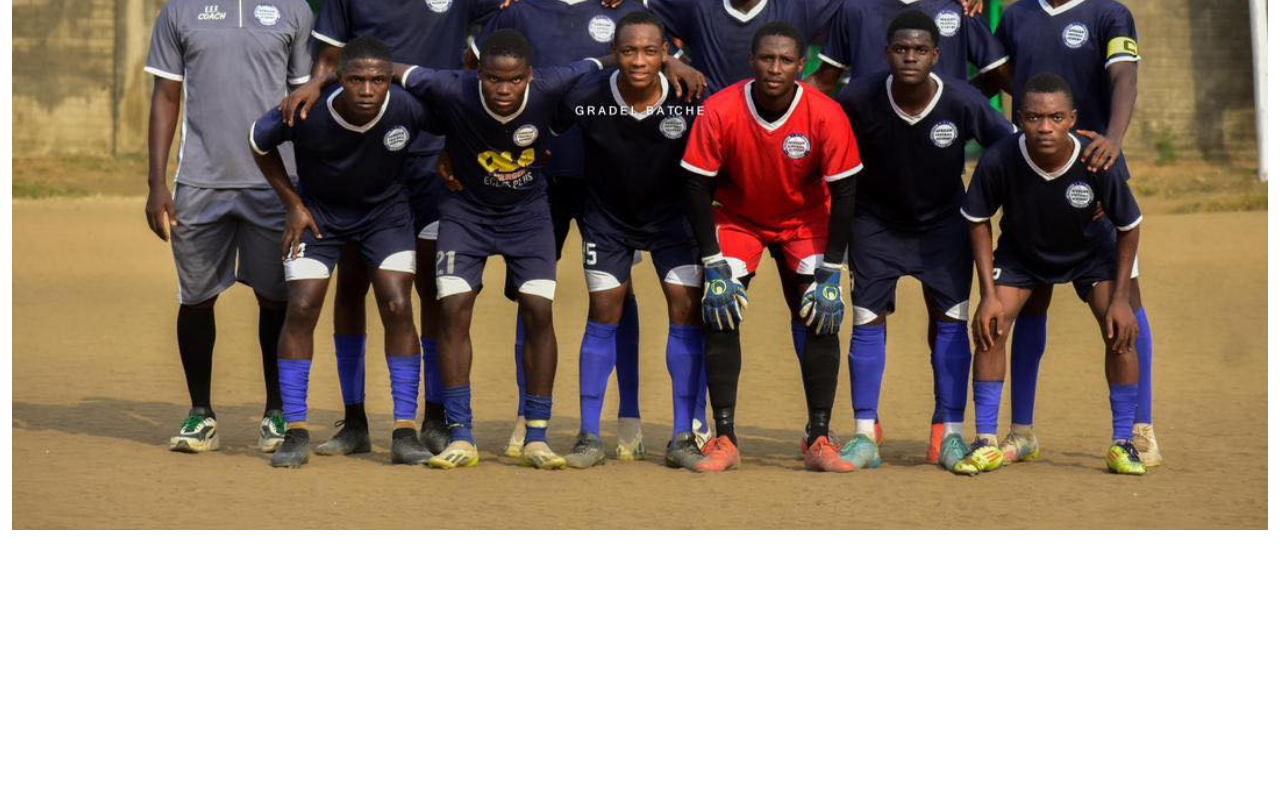
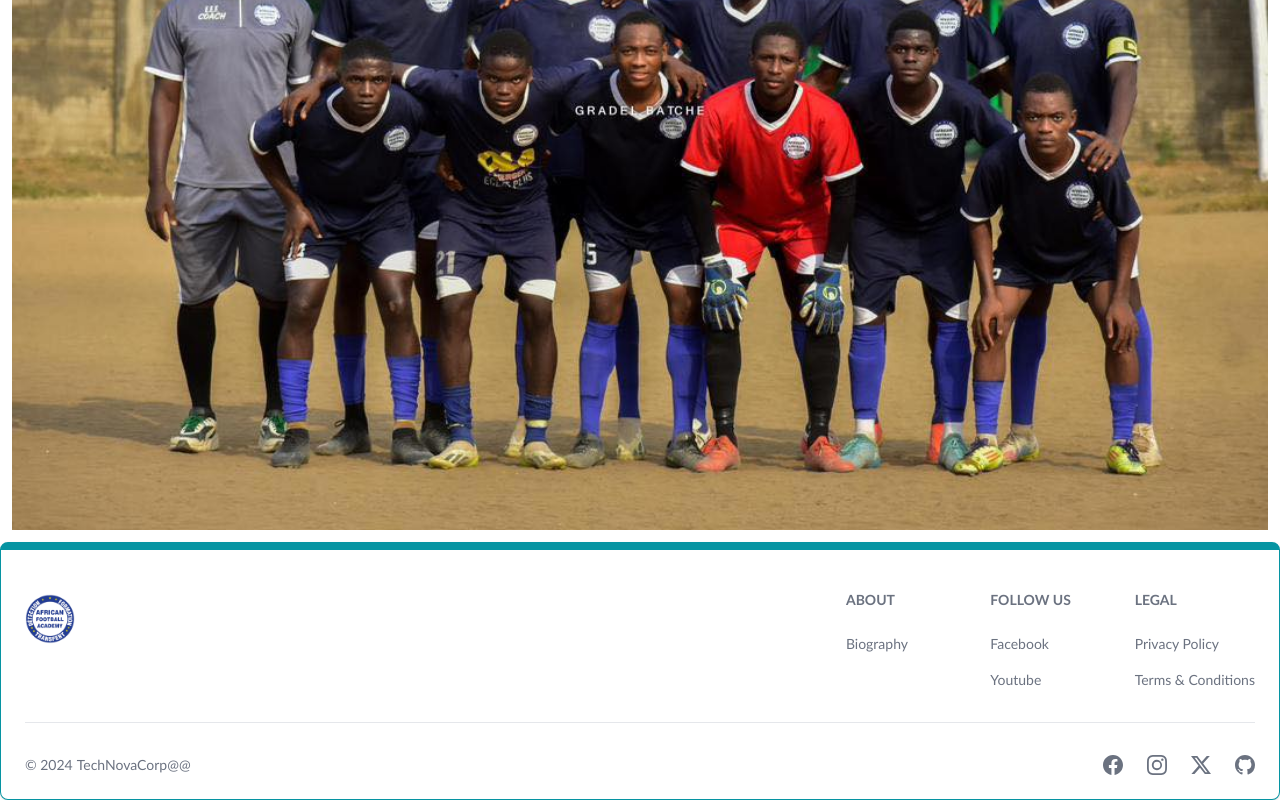
Before and after one commit to Coderj1/Afa, a React (Vite) app: page / in a window 1280 px wide. Shown: the part 2754-3554 px from the top of the page. Before the commit the page ends 3296 px from the top, so only its background shows below. Built offline with nearby package versions, Linux system fonts and the light colour scheme.

Commit message:
first commit

```diff
--- a/src/App.jsx
+++ b/src/App.jsx
@@ -2,6 +2,7 @@
 import Header from './Component/Header'
 import Home from './Pages/Home'
 import './App.css'
+import FooterComp from './Component/FooterComp'
 
 function App() {
 
@@ -12,6 +13,7 @@
         <Routes>
           <Route path="/" element={<Home />} />
         </Routes>
+        <FooterComp />
       </BrowserRouter>
     </>
   )
--- /dev/null
+++ b/src/Component/FooterComp.tsx
@@ -0,0 +1,80 @@
+import { Footer } from 'flowbite-react'
+import React from 'react'
+import { BsFacebook, BsGithub, BsInstagram, BsTwitterX } from 'react-icons/bs'
+import { Link } from 'react-router-dom'
+import img1 from '../img/afabg.png'
+
+export default function FooterComp() {
+  return (
+    <div>
+      <Footer container className='border border-t-8 border-teal-500'>
+    <div className='w-full max-w-7xl mx-auto'>
+      <div className='grid w-full justify-between sm:flex md:grid-cols-1'>
+        <div className='mt-5'>
+           <Link to='/' className='self-center whitespace-nowrap text-lg sm:text-xl font-semibold dark:text-white'>
+              <img src={img1} width={50} alt="" />
+          </Link>
+        </div>
+        <div className='grid grid-cols-2 gap-8 mt-4 sm:grid-cols-3 sm:gap-6'>
+           <div>
+            <Footer.Title title='ABOUT' />
+            <Footer.LinkGroup col>
+              <Footer.Link href=''
+              target='_blank'
+              rel='noopener noreferrer'
+              >
+                Biography
+              </Footer.Link>
+            </Footer.LinkGroup>
+           </div>
+           <div>
+           <Footer.Title title='FOLLOW US' />
+            <Footer.LinkGroup col>
+              <Footer.Link href=''
+              target='_blank'
+              rel='noopener noreferrer'
+               >
+                Facebook
+              </Footer.Link>
+              <Footer.Link href=''
+              target='_blank'
+              rel='noopener noreferrer'
+              >
+                Youtube
+              </Footer.Link>
+            </Footer.LinkGroup>
+           </div>
+           <div>
+           <Footer.Title title='LEGAL' />
+            <Footer.LinkGroup col>
+              <Footer.Link href=''
+              target='_blank'
+              rel='noopener noreferrer'
+              >
+                Privacy Policy
+              </Footer.Link>
+              <Footer.Link href=''
+              target='_blank'
+              rel='noopener noreferrer'
+              >
+                Terms & Conditions
+              </Footer.Link>
+            </Footer.LinkGroup>
+            </div>
+        </div>
+      </div>
+      <Footer.Divider />
+      <div className='w-full sm:flex sm:items-center sm:justify-between'>
+         <Footer.Copyright  href='#' by='TechNovaCorp@@' year={new Date().getFullYear()}/>
+         <div className=' flex gap-6 sm:mt-0 mt-4 sm:justify-center'>
+            <Footer.Icon href='#' icon={BsFacebook} />
+            <Footer.Icon href='#' icon={BsInstagram} />
+            <Footer.Icon href='#' icon={BsTwitterX} />
+            <Footer.Icon href='#' icon={BsGithub} />
+         </div>
+      </div>
+    </div>
+   </Footer>
+    </div>
+  )
+}
```
